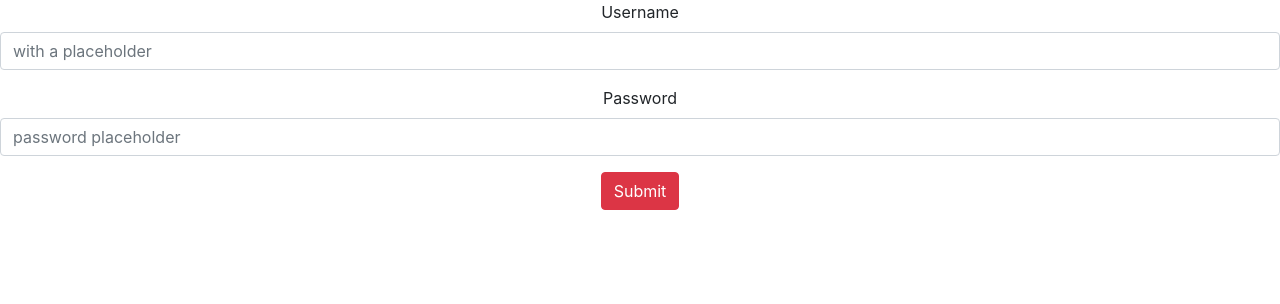
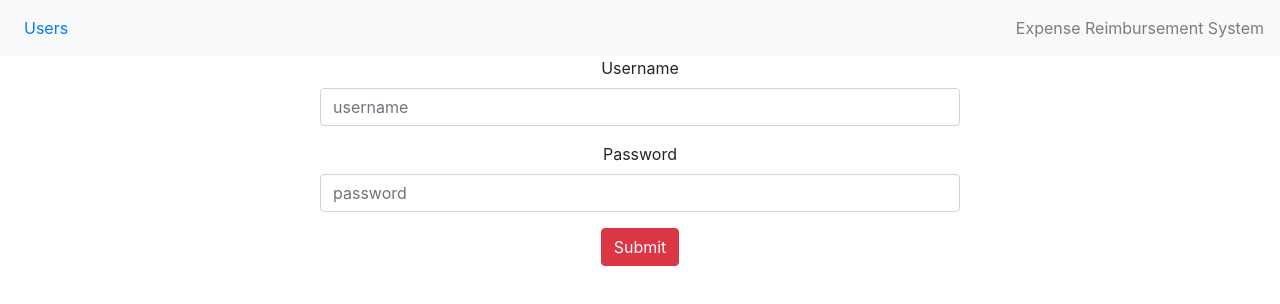
Before and after one commit to 1910javareact/RoyProject1, a React (Create React App) app: page / in a window 1280 px wide. Shown: the top 304 px of the page. Built offline with nearby package versions, Linux system fonts and the light colour scheme.

Commit message:
added navbar

```diff
--- a/src/App.css
+++ b/src/App.css
@@ -49,6 +49,7 @@
   height: 40px;
   width: 200px;
 }
-.form {
-width: 80%;
+
+.submit-user {
+  width: 80%;
 }
--- a/src/components/login-component/LoginComponent.tsx
+++ b/src/components/login-component/LoginComponent.tsx
@@ -1,6 +1,7 @@
 import React, { SyntheticEvent } from 'react'
 import { Form, FormGroup, Label, Input, Button } from 'reactstrap'
 import { User } from '../../models/user'
+import Example from '../navbar/navbar'
 
 interface ILoginComponentProps{
     user:User
@@ -36,14 +37,17 @@ export class LoginComponent extends React.Component<ILoginComponentProps, any>{
     render() {
         return (
             <div>
-                <Form onSubmit={this.submitLogin}>
+                  <nav>
+              <Example />
+            </nav>
+                <Form onSubmit={this.submitLogin} style={{width: '50%', margin:'auto'}}>
                     <FormGroup>
                         <Label for="exampleUsername">Username</Label>
-                        <Input value={this.state.username} onChange={this.updateUsername} type="text" name="username" id="exampleUsername" placeholder="with a placeholder" />
+                        <Input value={this.state.username} onChange={this.updateUsername} type="text" name="username" id="exampleUsername" placeholder="username" />
                     </FormGroup>
                     <FormGroup>
                         <Label for="examplePassword">Password</Label>
-                        <Input value={this.state.password} onChange={this.updatePassword} type="password" name="password" id="examplePassword" placeholder="password placeholder" />
+                        <Input value={this.state.password} onChange={this.updatePassword} type="password" name="password" id="examplePassword" placeholder="password" />
                     </FormGroup>
                     <Button color='danger'>Submit</Button>
                 </Form>
--- /dev/null
+++ b/src/components/navbar/navbar.tsx
@@ -0,0 +1,26 @@
+import React from 'react';
+import {
+  Navbar,
+  Nav,
+  NavItem,
+  NavLink,
+  NavbarText
+} from 'reactstrap';
+import { Link } from 'react-router-dom';
+
+const Example = (props:any) => {
+  return (
+    <div>
+      <Navbar color="light" light expand="md">
+          <Nav className="mr-auto" navbar>
+            <NavItem>
+            <NavLink><Link to='/users'>Users</Link></NavLink>
+            </NavItem>
+          </Nav>
+          <NavbarText>Expense Reimbursement System</NavbarText>
+      </Navbar>
+    </div>
+  );
+}
+
+export default Example;
```
